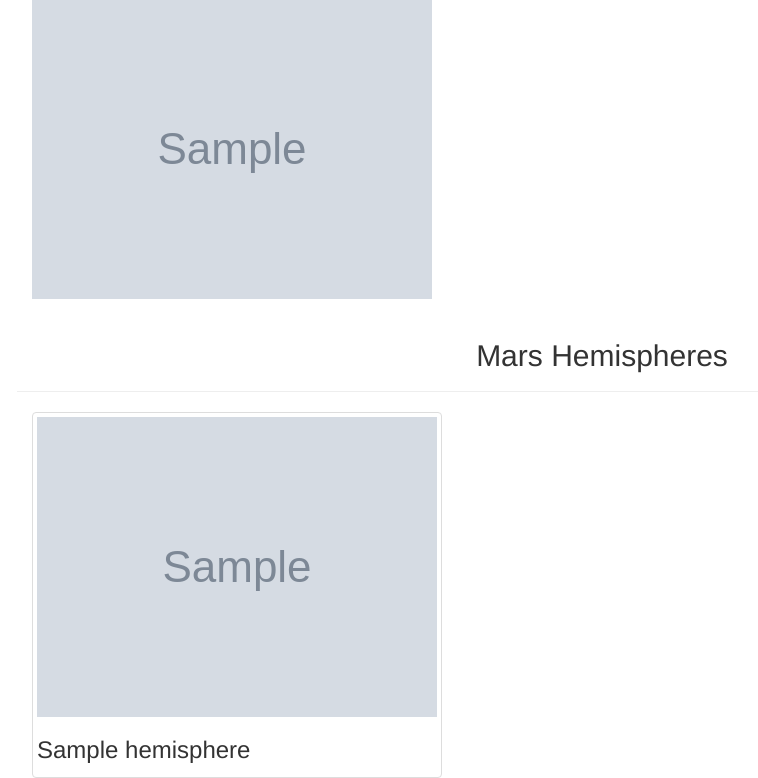
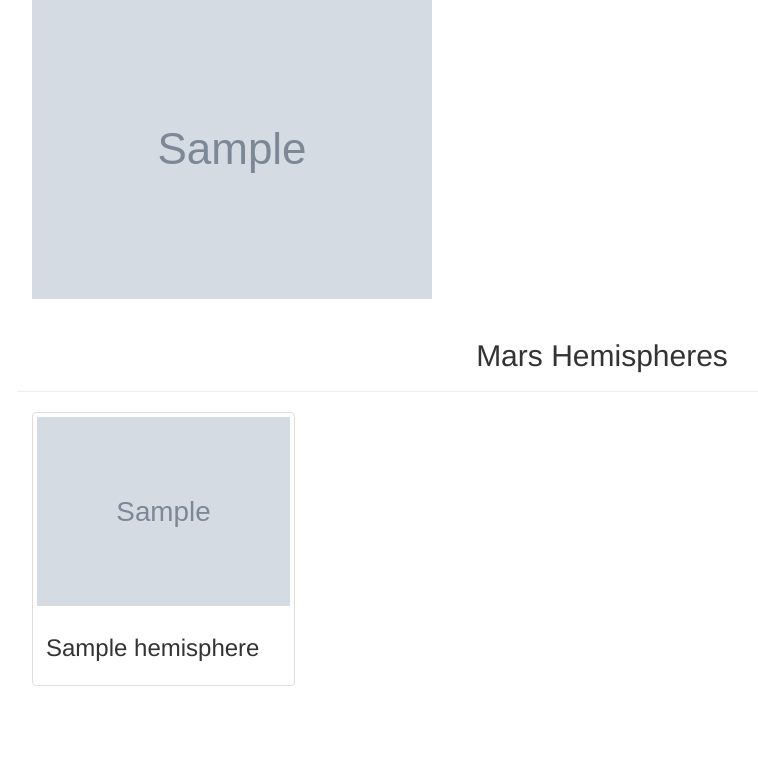
Before and after one commit to AyseH/Mission-to-Mars, a Flask app: page / in a window 1280 px wide. Shown: the part 468-1246 px from the top of the page, without its empty margins (38-796 px from the left). After the commit the page ends 1154 px from the top, so only its background shows below. Run offline with Flask 2, Linux system fonts and the light colour scheme; grey boxes marked "Sample" are stand-in pictures; a database or web service that is not in the repository returns one stand-in record (values such as "Sample title"); some libraries are stand-ins or nearby versions.

Commit message:
Submitting Challenge

```diff
--- a/scraping.py
+++ b/scraping.py
@@ -19,7 +19,7 @@ def scrape_all():
         "news_paragraph": news_paragraph,
         "featured_image": featured_image(browser),
         "facts": mars_facts(),
-        "hemisphere": hemisphere(browser),
+        "hemispheres": hemisphere(browser),
         "last_modified": dt.datetime.now()
 
     }
--- a/templates/index.html
+++ b/templates/index.html
@@ -16,7 +16,9 @@
       <div class="jumbotron text-center">
         <h1>Mission to Mars</h1>
         <!-- Add a button to activate scraping script -->
-        <p><a class="btn btn-primary btn-lg active aria-pressed='true'" href="/scrape" role="button">Scrape New Data</a></p>
+        <div class="d-grid gap-2 col-6 mx-auto">
+          <p><a class="btn btn-primary btn-lg active aria-pressed='true'"  href="/scrape" role="button">Scrape New Data</a></p>
+        </div>
       </div>
 
       <!-- Add section for Mars News -->
@@ -45,7 +47,8 @@
           />
         </div>
         <!-- Mars Facts Table-->
-        <div class="col-xs-6 col-md-4 col-md-4">
+        <div class="col-xs-6 col-md-4 col-md-4" >
+
 
           <div class="row" id="mars-facts">
             <h4>Mars Facts</h4>
@@ -61,9 +64,9 @@
         </div>
 
         {% for hemisphere in mars.hemispheres %}
-        <div class="col-md-6">
-          <div class="img-thumbnail">
-            <img src="{{hemisphere.img_url | default('static/images/error.png', true)}}" alt="...">
+        <div class="col-md-3">
+          <div class="thumbnail">
+            <img src="{{hemisphere.img_url | default('static/images/error.png', true)}}"  alt="...">
             <div class="caption">
               <h3>{{hemisphere.title}}</h3>
             </div>
```
Also changed, not shown: README.md.
